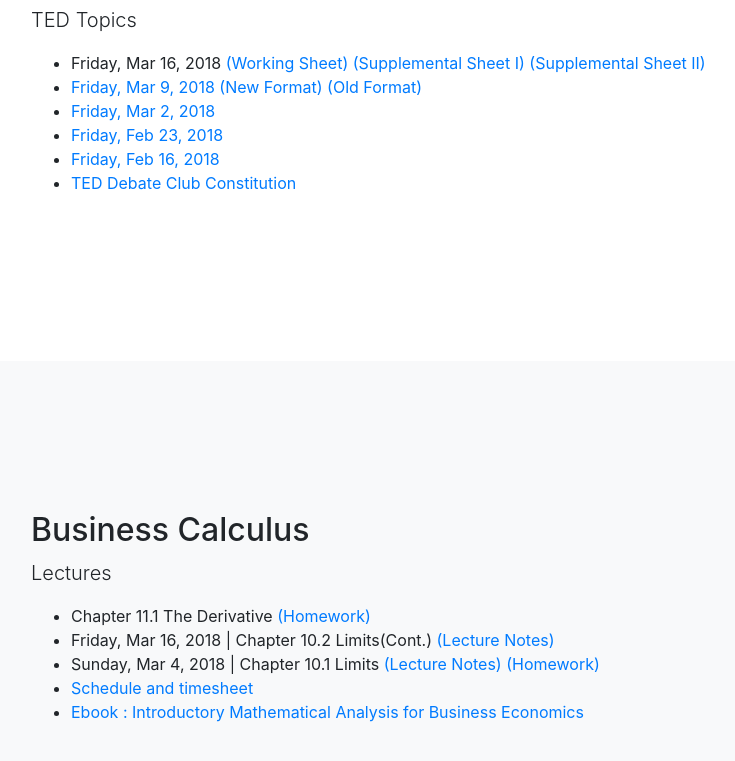
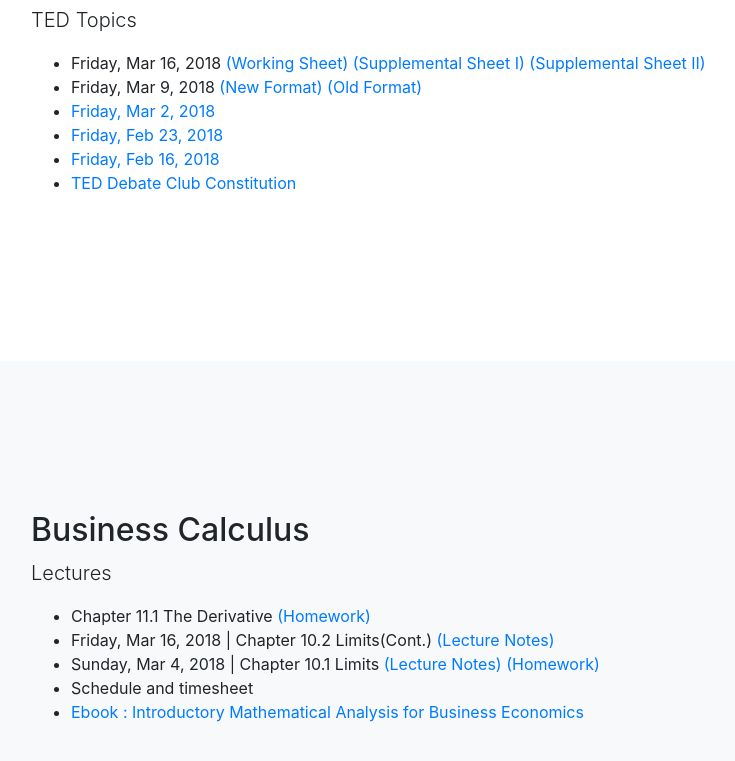
Before and after one commit to howon-kim/Tutoring-Material, a website with bundled scripts: page index.html in a window 1280 px wide. Shown: the part 549-1310 px from the top of the page, without its empty margins (244-979 px from the left). Built offline with nearby package versions, Linux system fonts and the light colour scheme.

Commit message:
Update index.html

```diff
--- a/index.html
+++ b/index.html
@@ -63,9 +63,9 @@
                             <a href="ted_debate/180316_debate.pdf">(Supplemental Sheet I)</a>
                             <a href="ted_debate/180316_test.pdf">(Supplemental Sheet II)</a>
                         </li>
-                        <li>
-                            <a href="ted_debate/180309.pdf">Friday, Mar 9, 2018 (New Format)</a>
-                            <a href="ted_debate/180309_old.pdf">(Old Format) </a>
+                        <li>Friday, Mar 9, 2018
+                            <a href="ted_debate/180309.pdf">(New Format)</a>
+                            <a href="ted_debate/180309_old.pdf">(Old Format)</a>
                         </li>
                         <li><a href="ted_debate/180302.pdf">Friday, Mar 2, 2018</a></li>
                         <li><a href="ted_debate/180223.pdf">Friday, Feb 23, 2018</a></li>
@@ -94,7 +94,7 @@
                             <a href="calculus/10.1_limits.pdf">(Lecture Notes)</a>
                             <a href="calculus/10.1_hw.pdf">(Homework)</a>
                         </li>
-                        <li><a href="calculus/timesheet.xlsx">Schedule and timesheet</a></li>
+                        <li>Schedule and timesheet</li>
                         <li><a href="https://www.scribd.com/document/251615869/Introductory-Mathematical-Analysis-for-Business-Economics-and-the-Life-and-Social-Sciences-International-Edition-pdf ">Ebook : Introductory Mathematical Analysis for Business Economics</a></li>
                     </ul>
                 </div>
```
